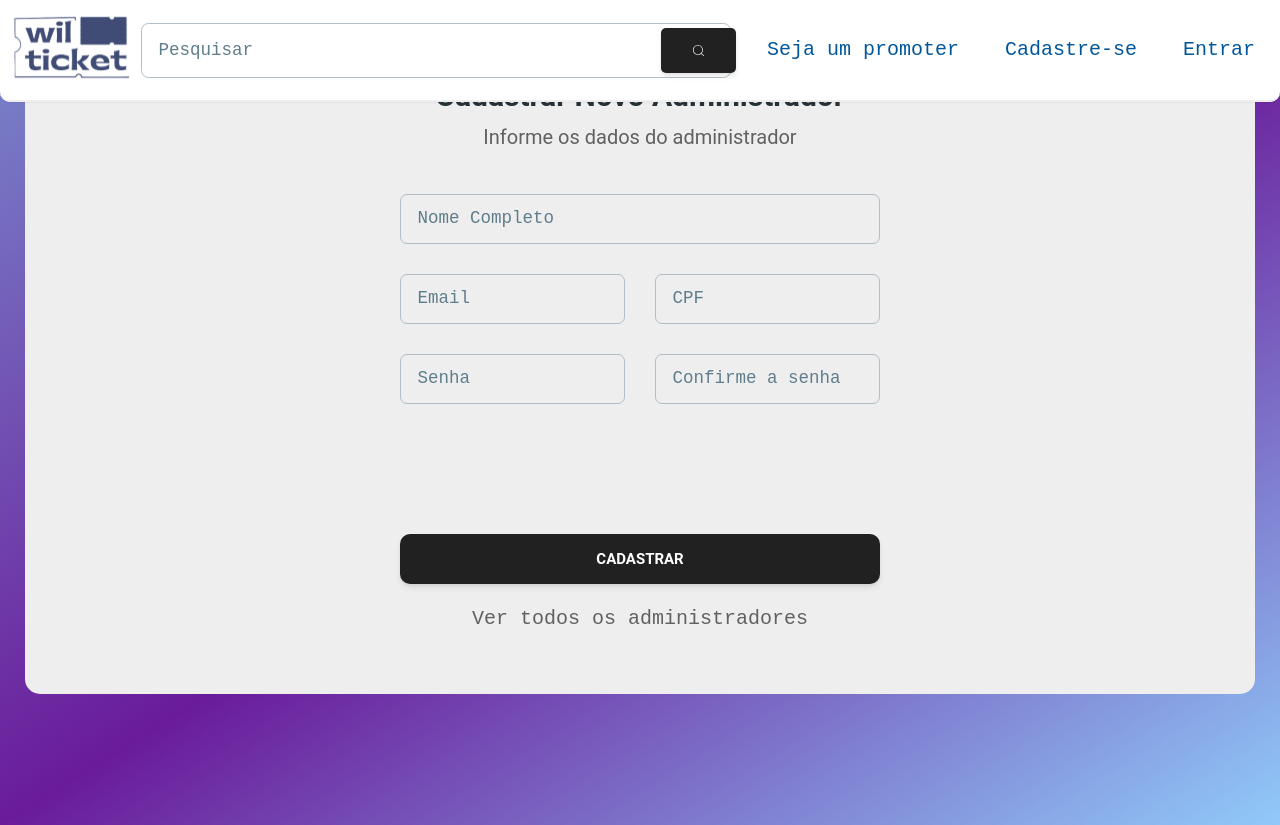
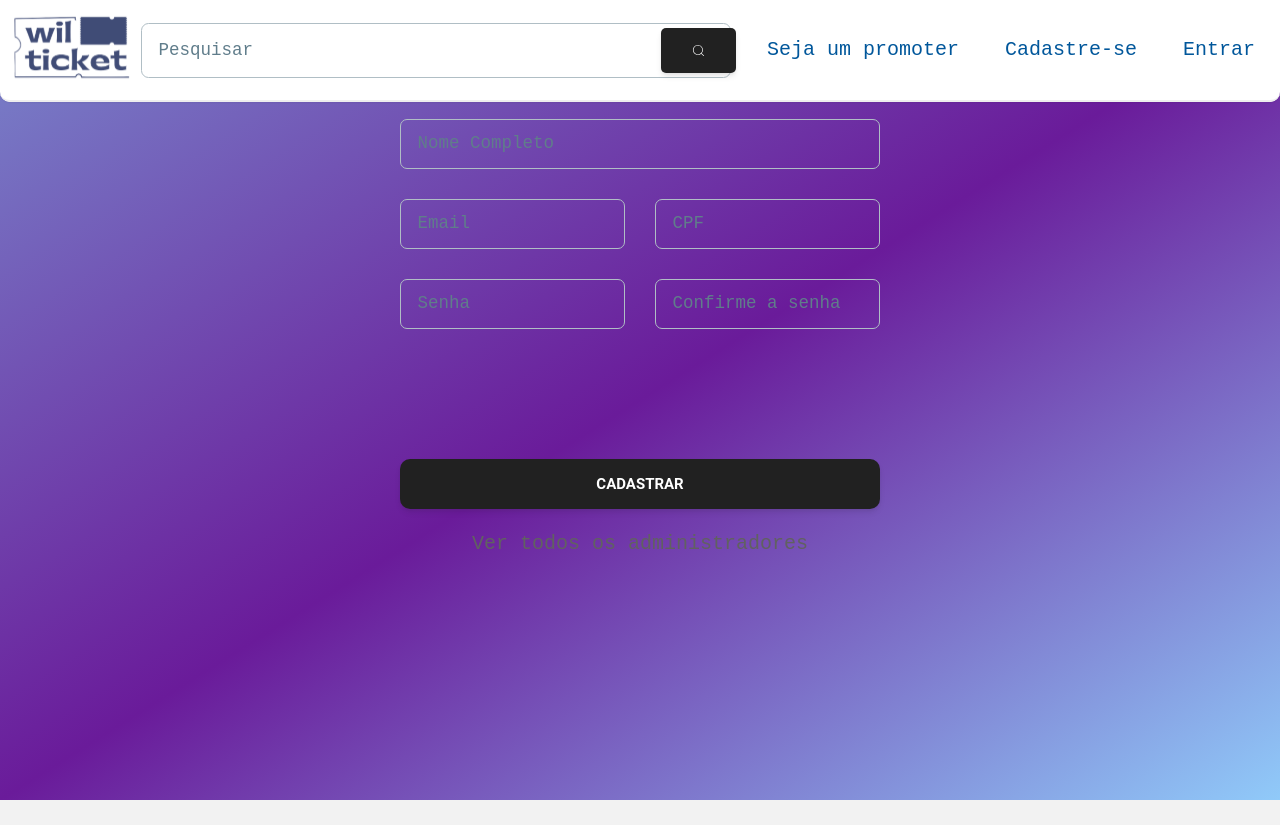
Before and after one commit to WilburTicketsCode/backend, a Next.js app: page /administrador/admin-new in a window 1280 px wide. After the commit the page ends 800 px from the top, so only its background shows below. Built offline with nearby package versions, Linux system fonts and the light colour scheme; no server answers.

Commit message:
Update index.tsx

```diff
--- a/src/components/Admin/NewAdmin/index.tsx
+++ b/src/components/Admin/NewAdmin/index.tsx
@@ -52,7 +52,7 @@ export default function TelaNewAdm() {
     }
 
     return (
-        <div className='flex flex-col gap-20 bg-gray-200 text-blue-900 rounded-xl p-10 m-5 w-auto h-auto'>
+        <div className=''>
 
             <Card color="transparent" shadow={false} className="flex items-center justify-center">
                 <Typography variant="h4" color="blue-gray">
```
